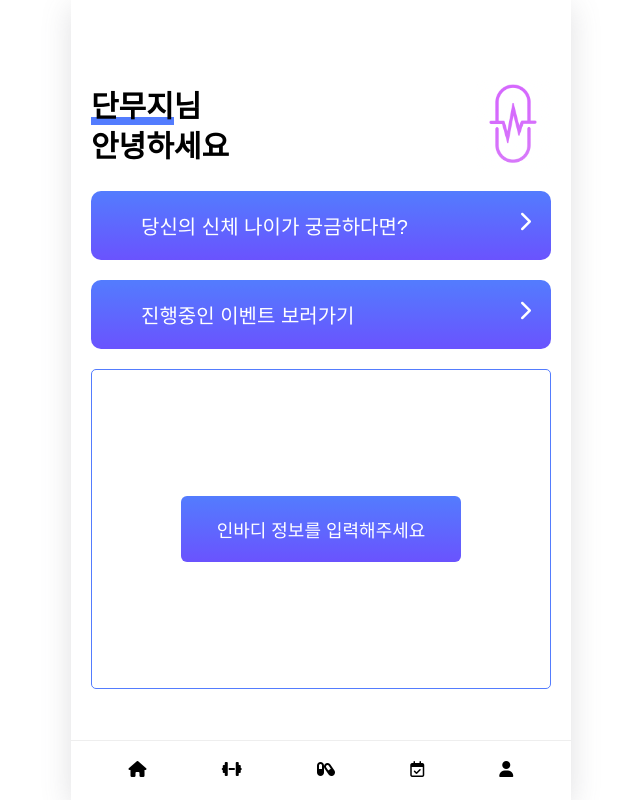
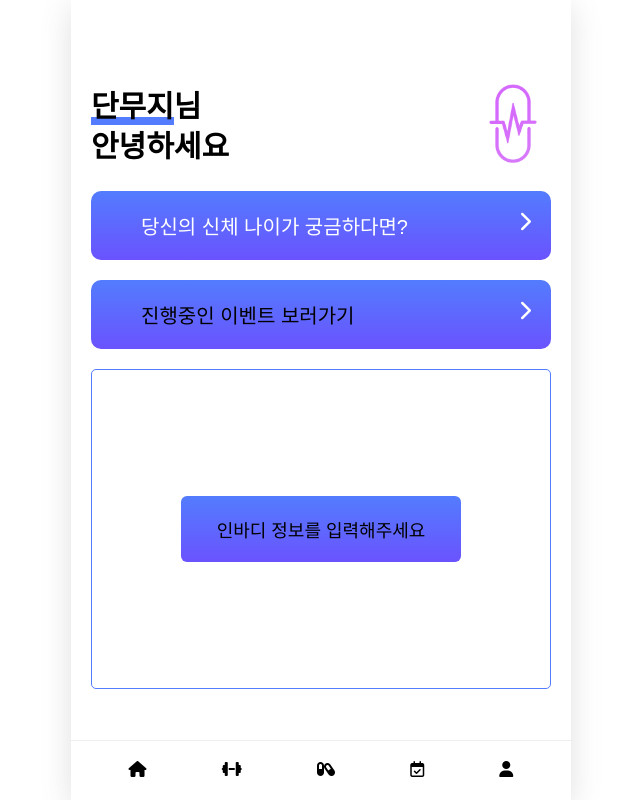
Before and after one commit to rkarud1234/Health-And-Pills, a React (Create React App) app in the folder FE/: page / in a window 1280 px wide. Shown: the whole page, without its empty margins (319-959 px from the left). Built offline with nearby package versions, Linux system fonts and the light colour scheme; some icons are missing.

Commit message:
Edit : 소셜 로그인 테스트를 위한 버튼 추가

```diff
--- a/FE/src/pages/Home.js
+++ b/FE/src/pages/Home.js
@@ -220,7 +220,9 @@ const Main = ({ user }) => {
               <IconWrapper>
                 <i className="fa-solid fa-calendar-star"></i>
               </IconWrapper>
-              진행중인 이벤트 보러가기
+              <a href="http://j7b203.p.ssafy.io/oauth2/authorization/google">
+                진행중인 이벤트 보러가기
+              </a>
             </div>
             <div>
               <div>
@@ -238,7 +240,9 @@ const Main = ({ user }) => {
           borerRadius={"6px"}
           color={"#fff"}
         >
-          인바디 정보를 입력해주세요
+          <a href="http://j7b203.p.ssafy.io/oauth2/authorization/kakao">
+            인바디 정보를 입력해주세요
+          </a>
         </InbodyButton>
       </ChartWapper>
     </HomeWrapper>
```
